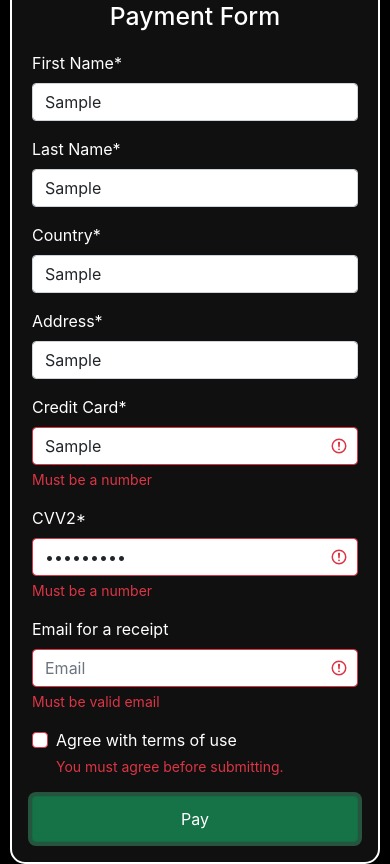
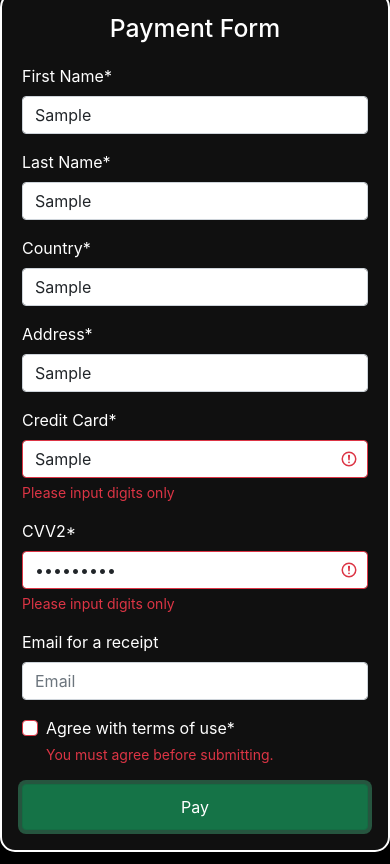
Before and after one commit to AlinaKostiuk21/Payment-form, a React (Create React App) app: page / in a window 390 px wide. Both pictures are taken after typing "Sample", "Sample", "Sample", "Sample", "Sample", "Sample123" into the empty fields and a click on the button "Pay". Built offline with nearby package versions, Linux system fonts and the light colour scheme.

Commit message:
Create results form.

```diff
--- a/src/components/PaymentForm.jsx
+++ b/src/components/PaymentForm.jsx
@@ -1,52 +1,59 @@
-import { Form, Field } from "react-final-form";
+import {Form, Field} from "react-final-form";
+import {useState} from "react";
 
 export const PaymentForm = () => {
+    const [formResults, setFormResults] = useState("");
     const formData = {};
     const onSubmit = (values, form) => {
-        window.alert(JSON.stringify(values, 0, 2));
+        let result = JSON.stringify(values, 0, 2);
+        setFormResults(prevState => prevState + result)
         form.restart();
     };
-    //Validators
+
+    // Validators.
     const required = (value) => (value ? undefined : "Please fill out this field");
     const mustBeString = (value) => (value.match(/^[A-Za-z]+$/) ? undefined : "Please input alphabet characters only");
-    const mustBeNumber = (value) => (isNaN(value) ? "Must be a number" : undefined);
+    const mustBeNumber = (value) => (isNaN(value) ? "Please input digits only" : undefined);
     const mustBeLength16 = (value) => ((value.length === 16) ? undefined : "Must be 16 digits");
     const mustBeLength3 = (value) => ((value.length === 3) ? undefined : "Must be 3 digits");
-    const validateEmail = (value) => (((/\S+@\S+\.\S+/).test(value)) ? undefined : "Must be valid email")
+    const validateEmail = (value) => {
+        if (value) {
+            return (/\S+@\S+\.\S+/).test(value) ? undefined : "Please input valid email (example: info@geniusee.com)";
+        }
+    }
     const composeValidators = (...validators) => (value) => {
         return validators.reduce((error, validator) => error || validator(value), undefined);
     }
-    //Classes
+
+    // Classes.
     const getInputClass = (meta, classOfInput = "form-control") => {
         let classes = classOfInput;
-
         if (meta.error && meta.touched) {
             classes += ' is-invalid';
         }
-
         return classes;
     }
 
     return (
-        <div className="vh-100 d-flex justify-content-center align-items-center">
+        <div className="vh-100 d-flex flex-column justify-content-center align-items-center">
             <div className="payment-form container col-md-6">
                 <h2 className="payment-form__title">Payment form</h2>
                 <Form
                     onSubmit={onSubmit}
                     initialValues={formData}
-                    render={({ handleSubmit, form, submitting, pristine, values }) => (
+                    render={({handleSubmit, form, submitting, pristine, values}) => (
                         <form
                             method="POST"
                             action="https://httpbin.org/post"
                             onSubmit={handleSubmit}
                             className="row g-3 needs-validation payment-form__form"
-                            novalidate
+                            noValidate
                         >
                             <Field
                                 name="firstName"
                                 validate={composeValidators(required, mustBeString)}
                             >
-                                {({ input, meta }) => (
+                                {({input, meta}) => (
                                     <div className="col-md-6">
                                         <label form="validationFirstName" className="form-label">First Name*</label>
                                         <input
@@ -65,7 +72,7 @@ export const PaymentForm = () => {
                                 name="lastName"
                                 validate={composeValidators(required, mustBeString)}
                             >
-                                {({ input, meta }) => (
+                                {({input, meta}) => (
                                     <div className="col-md-6">
                                         <label form="validationLastName" className="form-label">Last Name*</label>
                                         <input
@@ -84,7 +91,7 @@ export const PaymentForm = () => {
                                 name="country"
                                 validate={composeValidators(required, mustBeString)}
                             >
-                                {({ input, meta }) => (
+                                {({input, meta}) => (
                                     <div className="col-md-6">
                                         <label form="validationCountry" className="form-label">Country*</label>
                                         <input
@@ -103,7 +110,7 @@ export const PaymentForm = () => {
                                 name="address"
                                 validate={composeValidators(required)}
                             >
-                                {({ input, meta }) => (
+                                {({input, meta}) => (
                                     <div className="col-md-6">
                                         <label form="validationAddress" className="form-label">Address*</label>
                                         <input
@@ -122,7 +129,7 @@ export const PaymentForm = () => {
                                 name="creditCard"
                                 validate={composeValidators(required, mustBeNumber, mustBeLength16)}
                             >
-                                {({ input, meta }) => (
+                                {({input, meta}) => (
                                     <div className="col-md-10">
                                         <label form="validationCreditCard" className="form-label">Credit Card*</label>
                                         <input
@@ -142,7 +149,7 @@ export const PaymentForm = () => {
                                 name="cvv2Code"
                                 validate={composeValidators(required, mustBeNumber, mustBeLength3)}
                             >
-                                {({ input, meta }) => (
+                                {({input, meta}) => (
                                     <div className="col-md-2">
                                         <label form="validationCvv2Code" className="form-label">CVV2*</label>
                                         <input
@@ -160,9 +167,9 @@ export const PaymentForm = () => {
 
                             <Field
                                 name="email"
-                                validate={composeValidators(validateEmail)}
+                                validate={validateEmail}
                             >
-                                {({ input, meta }) => (
+                                {({input, meta}) => (
                                     <div className="col-md-12">
                                         <label form="validationEmail" className="form-label">Email for a receipt</label>
                                         <input
@@ -180,7 +187,7 @@ export const PaymentForm = () => {
                                 name="agreement"
                                 validate={required}
                             >
-                                {({ input, meta }) => (
+                                {({input, meta}) => (
                                     <div className="col-md-12">
                                         <div className="form-check">
                                             <label form="validationAgreement" className="form-check-label">
@@ -191,8 +198,9 @@ export const PaymentForm = () => {
                                                     className={getInputClass(meta, "form-check-input")}
                                                     id="validationAgreement"
                                                 />
-                                                Agree with terms of use
-                                                <div className="invalid-feedback">You must agree before submitting.</div>
+                                                Agree with terms of use*
+                                                <div className="invalid-feedback">You must agree before
+                                                    submitting.</div>
                                             </label>
 
                                         </div>
@@ -212,6 +220,14 @@ export const PaymentForm = () => {
                     )}
                 />
             </div>
+            {formResults && (
+                <div className="form-results container col-md-6">
+                    <code lang="json" className="form-results__code">
+                        Results: {formResults}
+                    </code>
+                </div>
+            )
+            }
         </div>
     );
 }
```
